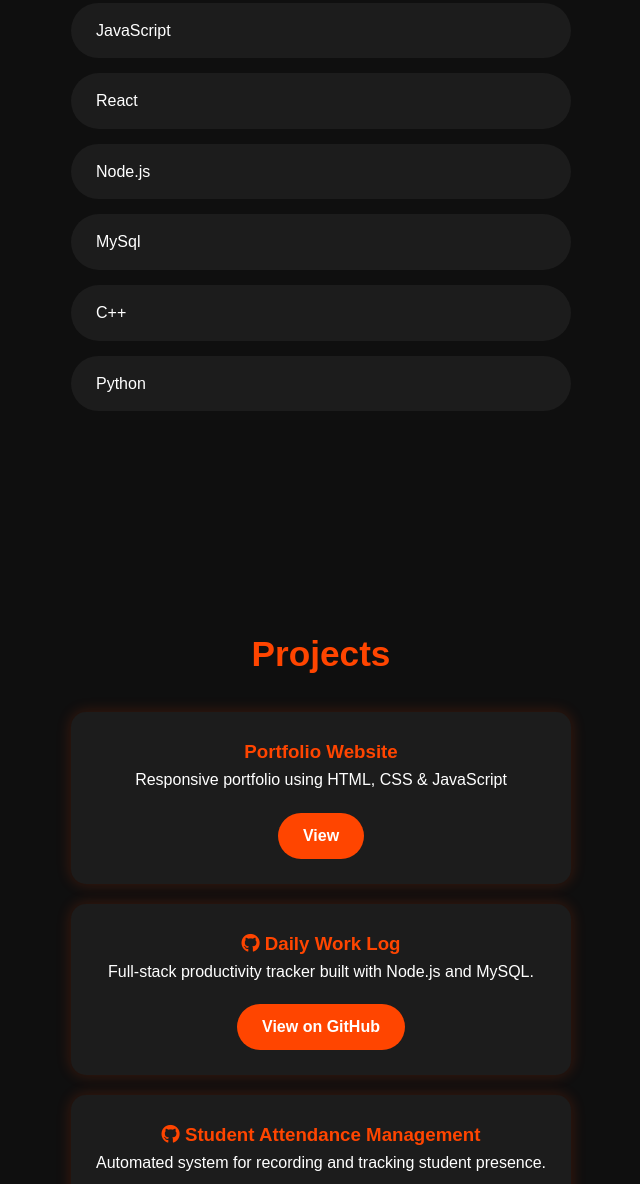
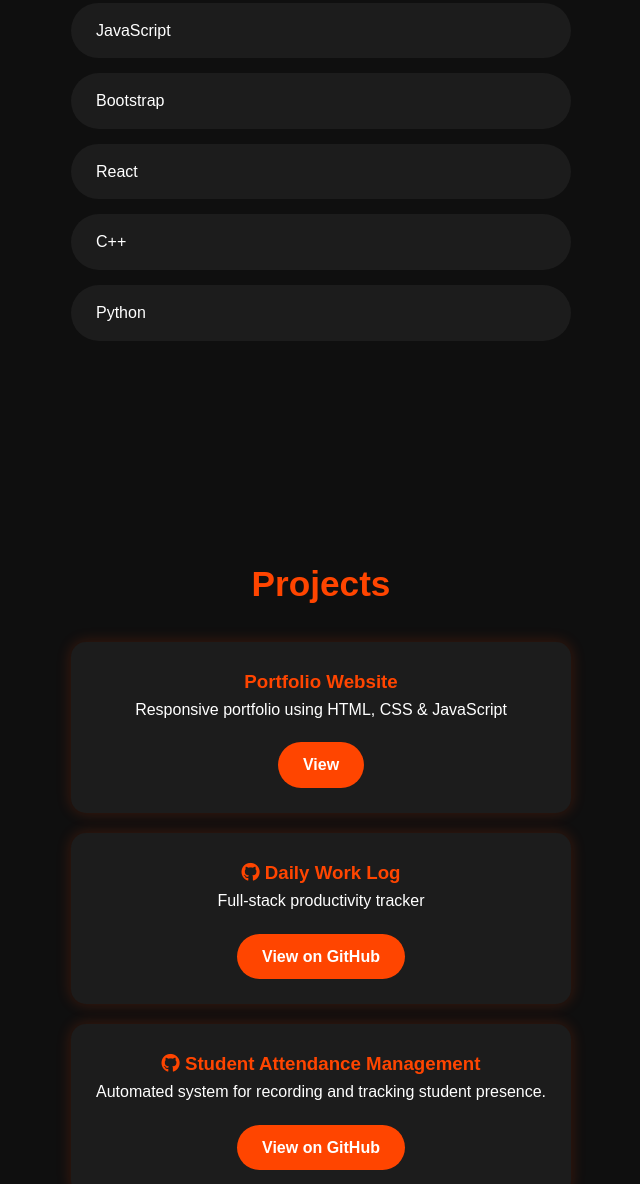
Before and after one commit to Raj2507aiml/portfolio-website, a plain HTML site: page index.html in a window 1280 px wide. Shown: the part 1528-2712 px from the top of the page, without its empty margins (319-959 px from the left). Drawn offline with Linux system fonts and the light colour scheme.

Commit message:
Update index.html

```diff
--- a/index.html
+++ b/index.html
@@ -86,9 +86,8 @@
   <div class="skill-box"><span>HTML</span></div>
   <div class="skill-box"><span>CSS</span></div>
   <div class="skill-box"><span>JavaScript</span></div>
+  <div class="skill-box"><span>Bootstrap</div>
   <div class="skill-box"><span>React</span></div>
-  <div class="skill-box"><span>Node.js</div>
-  <div class="skill-box"><span>MySql</div>
   <div class="skill-box"><span>C++</div>
   <div class="skill-box"><span>Python</div>
 
@@ -110,7 +109,7 @@
             <i class="fab fa-github"></i> Daily Work Log
         </a>
     </h3>
-    <p>Full-stack productivity tracker built with Node.js and MySQL.</p>
+    <p>Full-stack productivity tracker</p>
     <a href="https://github.com/Raj2507aiml/daily-work-log" class="btn" target="_blank">
         View on GitHub
     </a>
```
